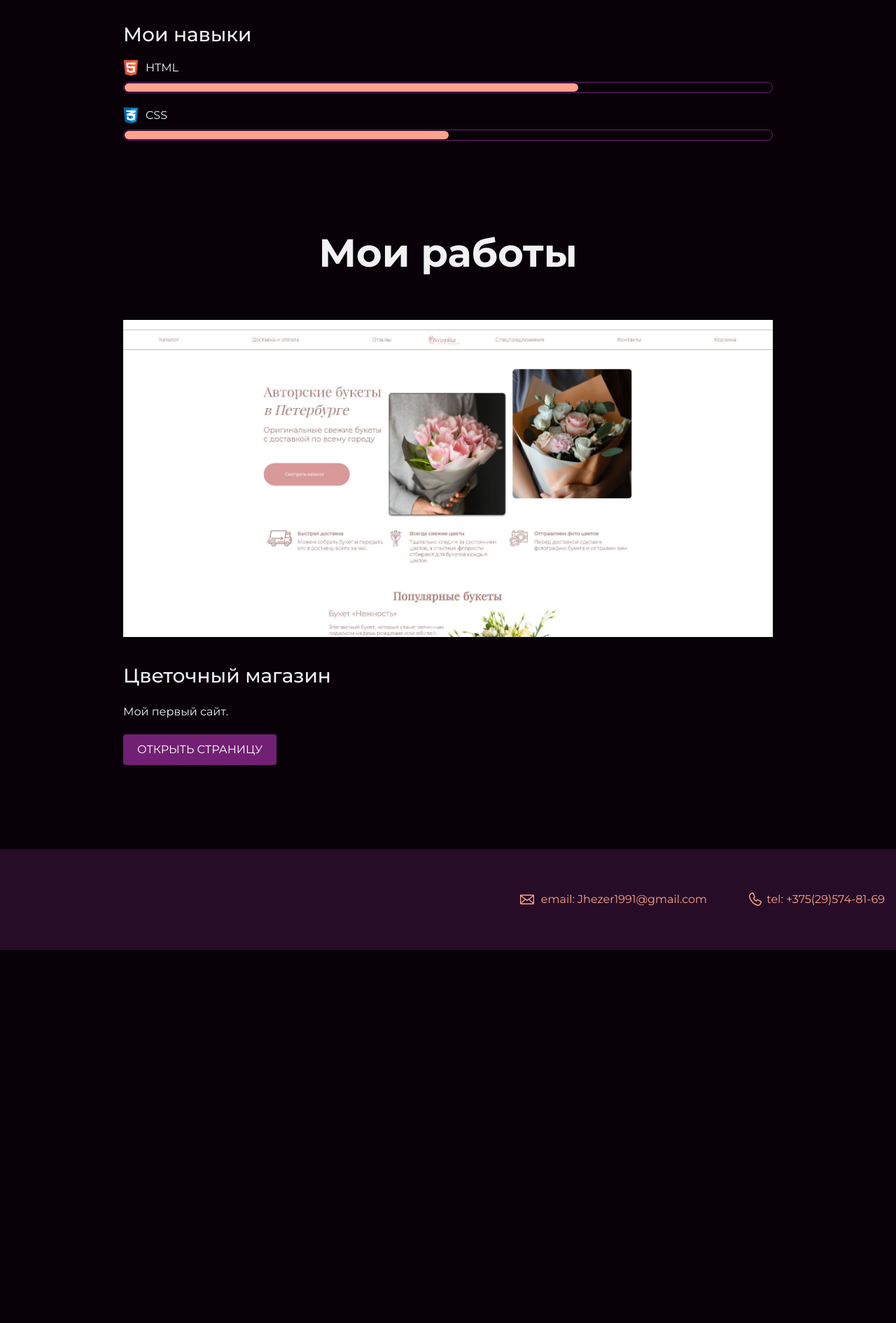
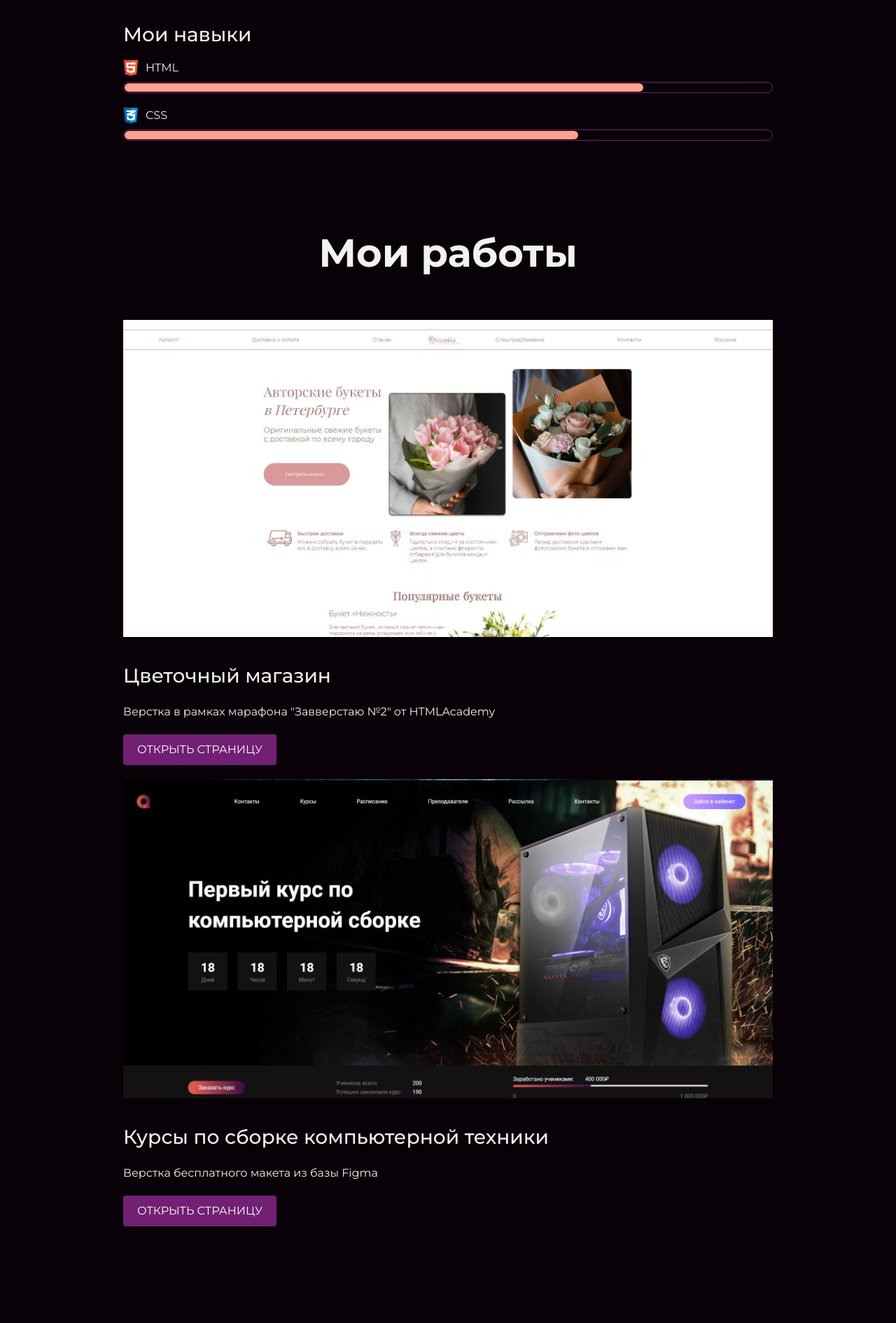
Before and after one commit to EStrukov/portfolio, a plain HTML site: page index.html in a window 1280 px wide. Shown: the part 2050-3940 px from the top of the page at 70% size. Before the commit the page ends 3407 px from the top, so only its background shows below. Drawn offline with Linux system fonts and the light colour scheme.

Commit message:
добавил проект

```diff
--- a/index.html
+++ b/index.html
@@ -1,10 +1,13 @@
 <!DOCTYPE html>
 <html lang="ru">
-<head >
+
+<head>
 	<meta charset="UTF-8">
 	<link rel="stylesheet" href="style.css">
 	<title>Портфолио </title>
-	<link href="https://fonts.googleapis.com/css?family=Montserrat:400,500,700|Old+Standard+TT&display=swap&subset=cyrillic" rel="stylesheet">
+	<link
+		href="https://fonts.googleapis.com/css?family=Montserrat:400,500,700|Old+Standard+TT&display=swap&subset=cyrillic"
+		rel="stylesheet">
 </head>
 
 <body>
@@ -20,8 +23,12 @@
 	</header>
 
 	<section class="hero-image">
-	<h1 class="heading"><div class="container">Струков Евгений Игоревич</div></h1>
-	<p><div class="container">Trainee/Junior Web Developer</div></p>
+		<h1 class="heading">
+			<div class="container">Струков Евгений Игоревич</div>
+		</h1>
+		<p>
+		<div class="container">Trainee/Junior Web Developer</div>
+		</p>
 	</section>
 
 	<section class="intro">
@@ -31,7 +38,9 @@
 				<img src="files/user.jpg" width="928" alt="Фото">
 			</figure>
 			<h3>Пара слов о себе</h3>
-		<p>Работаю экономистом. Уже некоторое время изучаю верстку, на данном этапе вникаю в тонкости грид и флексбокс, познакомился с sass/scss, методолгией БЭМ, на очереди освоение JavaScript, далее фреймворки. Конечная цель - работать во Front-end.</p>
+			<p>Работаю экономистом. Уже некоторое время изучаю верстку, на данном этапе вникаю в тонкости грид и флексбокс,
+				познакомился с sass/scss, методолгией БЭМ, на очереди освоение JavaScript, далее фреймворки. Конечная цель -
+				работать во Front-end.</p>
 			<h3>Чем могу быть полезен</h3>
 			<p>Разбираюсь в семантике HTML, накидаю структуру сайта и проработаю страницу в CSS.</p>
 
@@ -39,9 +48,13 @@
 				<h3>Мои навыки</h3>
 				<dl class="skills-list">
 					<dt class="skill-html">HTML</dt>
-				<dd class="level"><div style="width:70%;">70%</div></dd>
+					<dd class="level">
+						<div style="width:80%;">80%</div>
+					</dd>
 					<dt class="skill-css">CSS</dt>
-				<dd class="level"><div style="width: 50%;">50%</div></dd>
+					<dd class="level">
+						<div style="width: 70%;">70%</div>
+					</dd>
 				</dl>
 
 			</div>
@@ -55,16 +68,20 @@
 				<img src="files/botanka.jpg" width="928" alt="Cайт магазина цветов">
 			</figure>
 			<h3>Цветочный магазин</h3>
-		<p>Мой первый сайт.</p>
+			<p>Верстка в рамках марафона "Завверстаю №2" от HTMLAcademy</p>
 			<a class="button" href="https://estrukov.github.io/Botanikashop/">Открыть страницу</a>
+
+			<figure class="project-image">
+				<img src="files/pcwork.jpg" width="928" alt="Сайт курсов по сборке ПК">
+			</figure>
+			<h3>Курсы по сборке компьютерной техники</h3>
+			<p>Верстка бесплатного макета из базы Figma</p>
+			<a class="button" href="https://estrukov.github.io/maketitshop/">Открыть страницу</a>
 		</div>
 	</section>
-<!--
-      <h3>Блог начинающего верстальщика</h3>
-      <p>Статический блог про обучение HTML и CSS.</p>
 
 
--->
+
 	<footer class="page-footer">
 		<div class="container">
 			<p>
@@ -74,4 +91,5 @@
 		</div>
 	</footer>
 </body>
+
 </html>
--- a/style.css
+++ b/style.css
@@ -156,6 +156,7 @@ body {
 
 .button {
   padding: 6px 20px;
+  margin-bottom: 20px;
   display: inline-block;
   vertical-align: baseline;
   text-decoration: none;
```
Lines whose indentation alone changed are shown as unchanged.
